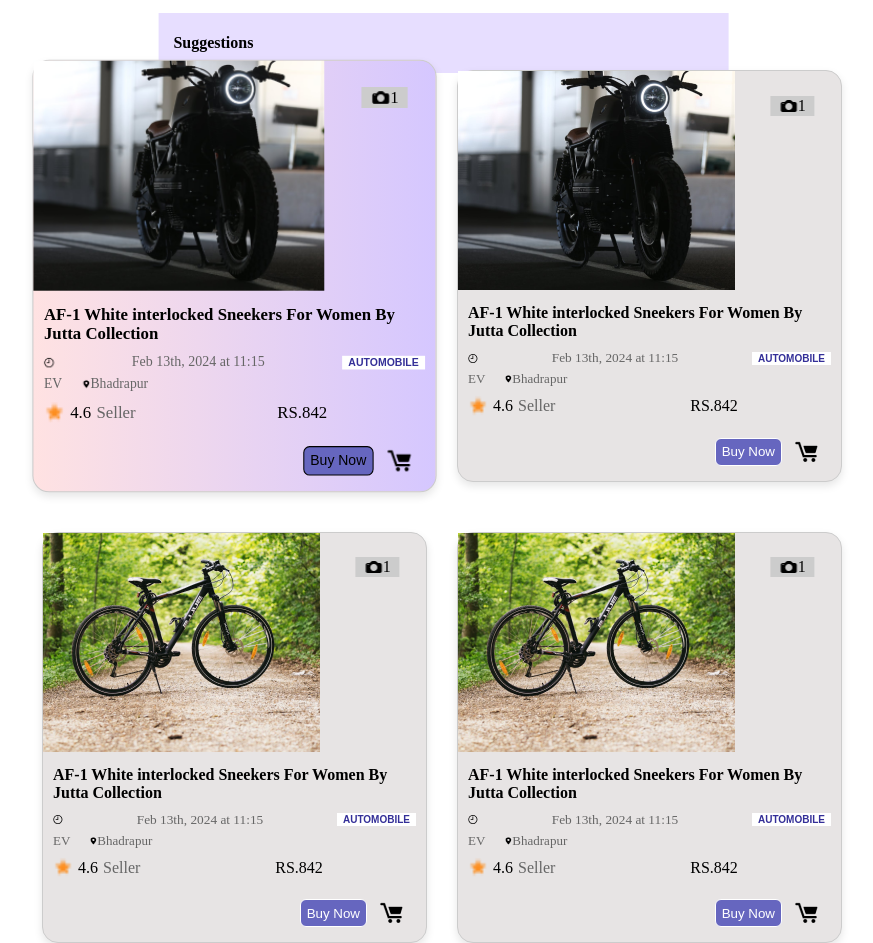
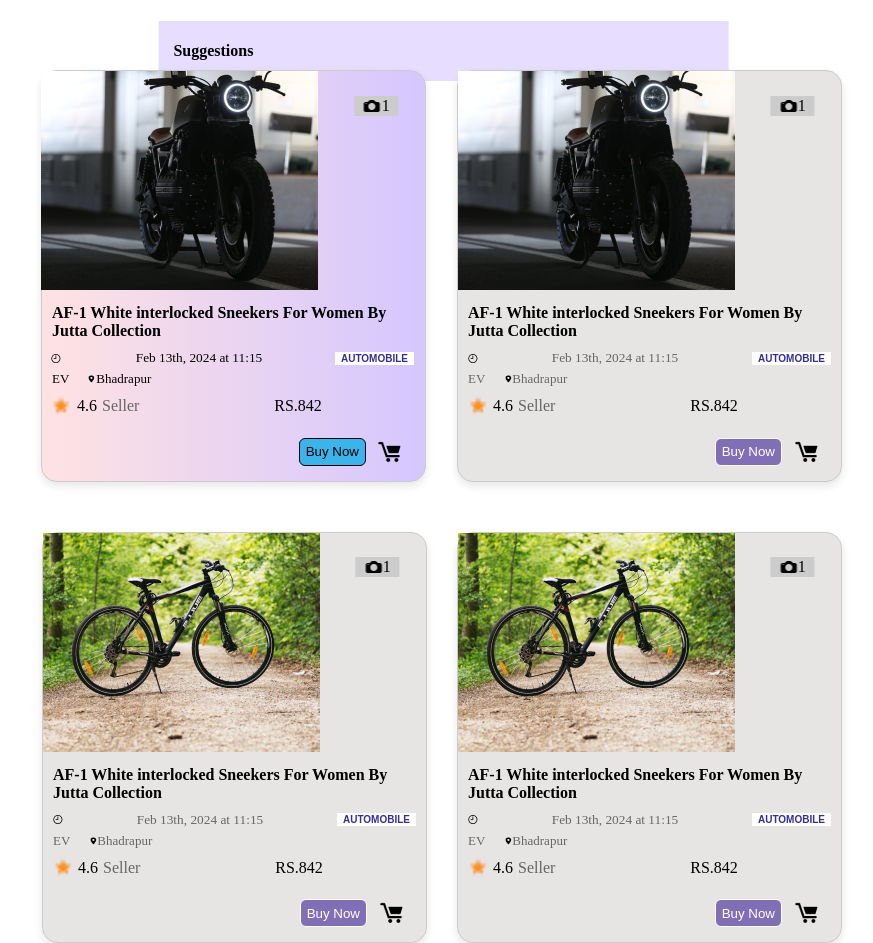
Before and after one commit to Lafa0x9-Hackathon/sastosales-frontend, a React (Vite) app: page / in a window 1280 px wide. In both pictures the pointer is over the picture 379 px from the left and 180 px from the top of the page. Shown: the whole page, without its empty margins (198-1071 px from the left). Built offline with nearby package versions, Linux system fonts and the light colour scheme.

Commit message:
Product details (suggestions  portion)

```diff
--- a/src/Component/Suggestions.css
+++ b/src/Component/Suggestions.css
@@ -1,6 +1,6 @@
 .top{
   position: absolute;
-  top: 5%;
+  top: 6%;
   left: 51%;
   transform: translate(-52%, -45%);
   display: flex;
@@ -20,6 +20,7 @@
   justify-content: center;
   align-items: center;
   height: 100vh;
+  width: 100%;
   margin-top: 50px;
 }
 
@@ -43,12 +44,38 @@
     position: relative;
     margin-top:20px ;
    grid-template-columns: repeat(3, 1fr);
+   transition: transform 0.3s ease-in-out;
   }
+
+  .card .image-container {
+    position: relative;
+  }
+
+
+.card .image-container:hover .image-content  {
+  transform: translateX(30px); /* Move the content inside the image container to the left */
+}
+.card:hover img {
+  transform: translateX(-1px);
+}
 
   .card:hover {background-color: rgba(255, 226, 226, 1);
     background-image: linear-gradient(to right, rgba(255, 226, 226, 1), rgba(213, 199, 255, 1));
     transform: scale(1.05);
+    transform: translateX(-1px);
+
   }
+
+.card:hover p > span{
+  color: #000;
+}
+
+.card:hover p > span button{
+  transform: translateX(-1px);
+}
+.card:hover #location{
+  color: #000;
+}
 
 #camera {
   position: absolute;
@@ -136,26 +163,31 @@
   padding: 15px;
  }
 
- .bottom button {
+ .bottom  button {
   display: flex;
   justify-content: end;
   align-items: center;
   cursor: pointer;
   margin-right: 10px;
-  background-color: rgb(102, 102, 191);
+  background-color: #816FB5;
   border: 1px solid;
   color:#fff;
   border-radius: 6px;
+  transition: background-color 0.3s ease-in-out;
 
    }
-   .bottom button:hover {
-    background-color: rgb(59, 179, 235);
-    transform: scale(1.05);
 
-  }
   .card:hover .bottom button {
     color: black;
+    background-color: rgb(59, 179, 235);
   }
+
+  .card:hover .bottom button:hover {
+    color: #fff; /* Change font color to white on hover */
+    background-color: rgb(82, 182, 228);
+   transform: scale(1.05);
+
+ }
 @media screen and (max-width: 768px) {
   .suggest {
     grid-template-columns: repeat(auto-fit, minmax(200px, 1fr));
@@ -175,7 +207,7 @@
   }
 
     #price {
-      margin-left: 10;
+      margin-left: 20%;
       margin-top: 0px;
 
 
@@ -190,4 +222,6 @@
     margin-top: -3px;
 
   }
+
+
 }
--- a/src/Component/Suggestions.jsx
+++ b/src/Component/Suggestions.jsx
@@ -90,7 +90,9 @@ export const Suggestions = () => {
 
       {/* 3rd card */}
         <div className='card'>
+        <div className="image-container">
         <img src={Cycle} alt="Bike" />
+        </div>
           <p id="camera"><img src={Camera} alt="Camera" /> 1</p>
           <p id="bold">AF-1 White interlocked Sneekers For Women By Jutta Collection</p>
           <p>
```
